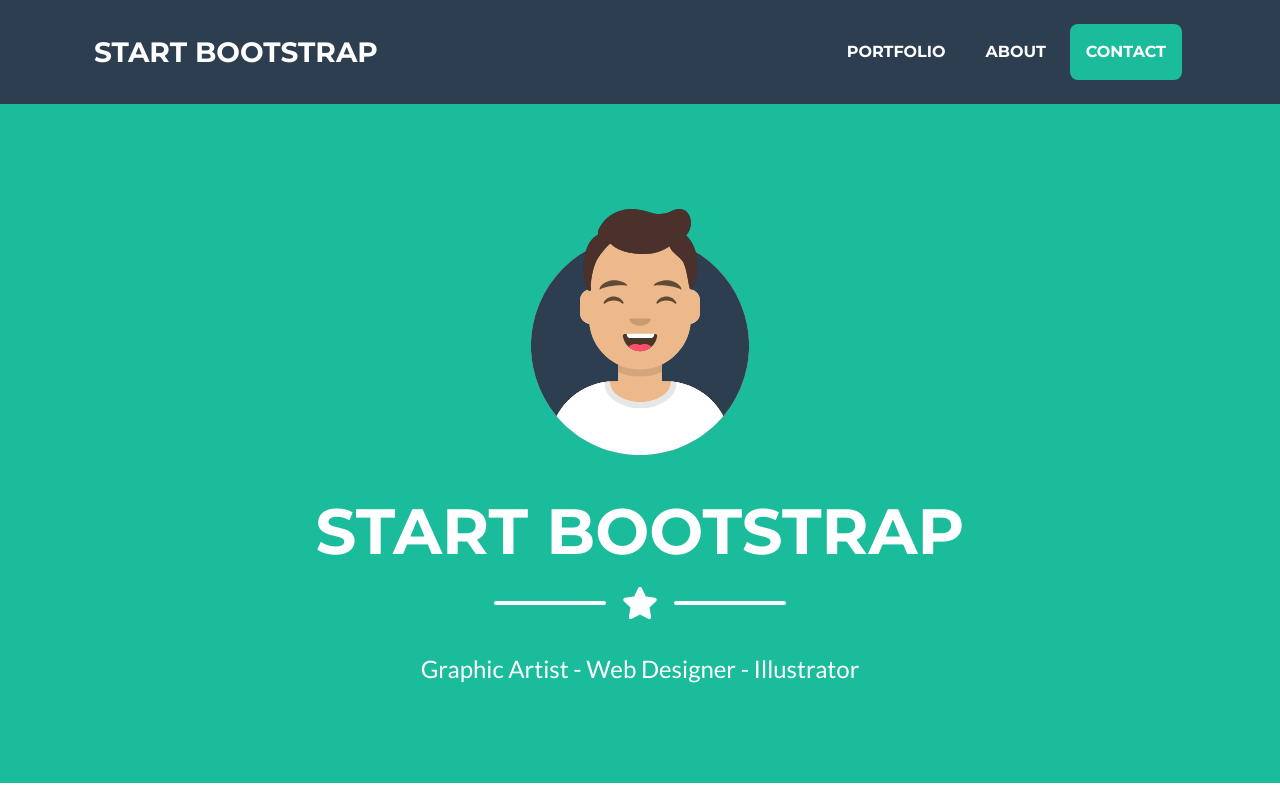
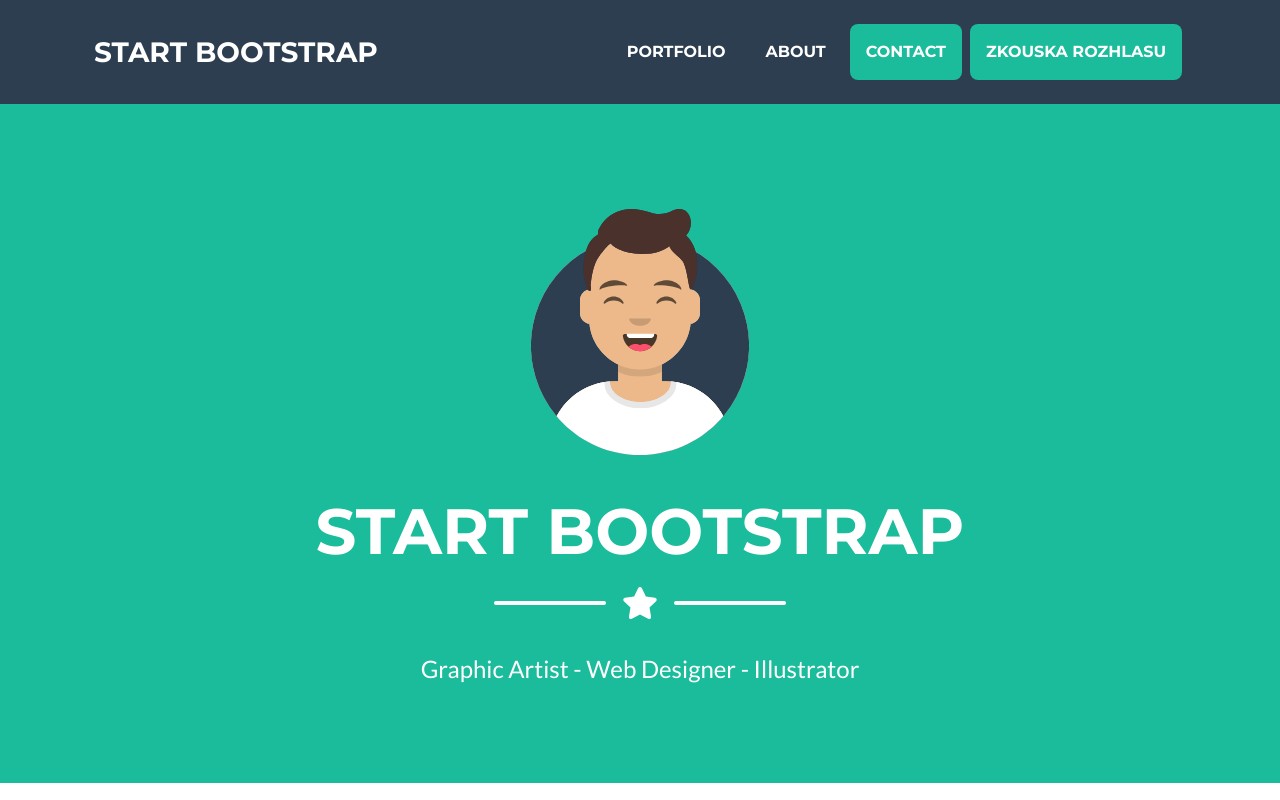
Before and after one commit to Rozarka27/portfolio, a plain HTML site: page index.html in a window 1280 px wide. Shown: the top 800 px of the page. Drawn offline with nearby package versions, Linux system fonts and the light colour scheme.

Commit message:
Update index.html

```diff
--- a/index.html
+++ b/index.html
@@ -24,6 +24,7 @@
                         <li class="nav-item mx-0 mx-lg-1"><a class="nav-link py-3 px-0 px-lg-3 rounded js-scroll-trigger" href="#portfolio">Portfolio</a></li>
                         <li class="nav-item mx-0 mx-lg-1"><a class="nav-link py-3 px-0 px-lg-3 rounded js-scroll-trigger" href="#about">About</a></li>
                         <li class="nav-item mx-0 mx-lg-1"><a class="nav-link py-3 px-0 px-lg-3 rounded js-scroll-trigger" href="#contact">Contact</a></li>
+						<li class="nav-item mx-0 mx-lg-1"><a class="nav-link py-3 px-0 px-lg-3 rounded js-scroll-trigger" href="#contact">Zkouska rozhlasu</a></li>
                     </ul>
                 </div>
             </div>
```
